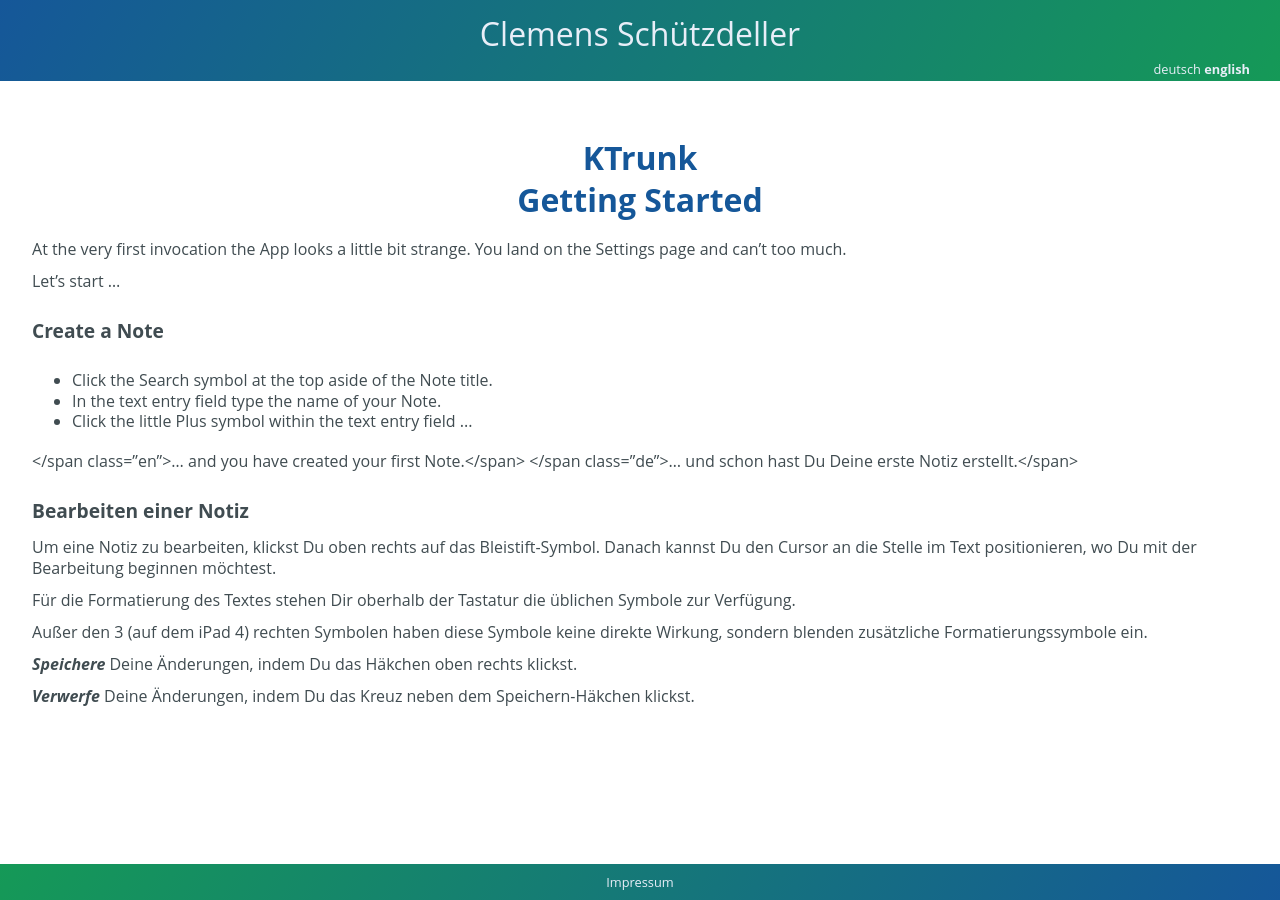
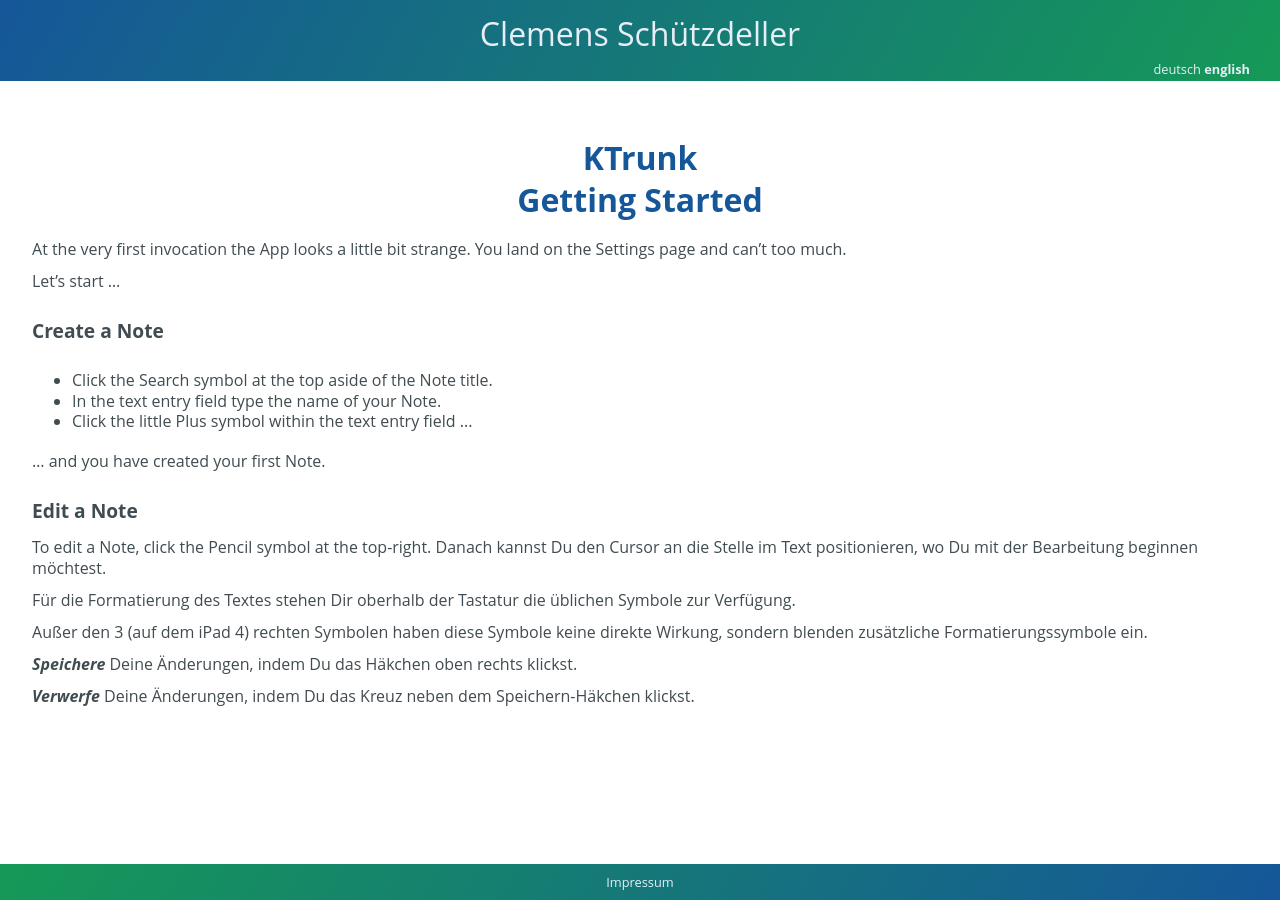
Before and after one commit to cs-LA/home, a Jekyll site: the page built from KTrunk/GettingStarted.md, in a window 1280 px wide. Built offline with Jekyll 4.4.1, drawn with Linux system fonts in a browser that asks for light colours; our own code applies the rules of GitHub Pages for plain Markdown files; some of the changed lines change nothing that is shown.

Commit message:
Update GettingStarted.md

```diff
--- a/KTrunk/GettingStarted.md
+++ b/KTrunk/GettingStarted.md
@@ -8,6 +8,7 @@
 
 <span class="en">Let's start ...</span>
 <span class="de">Aber nun gehts los ...</span>
+
 
 <h4>
   <span class="en">Create a Note</span>
@@ -29,12 +30,26 @@
   </li>
 </ul>
 
-</span class="en">... and you have created your first Note.</span>
-</span class="de">... und schon hast Du Deine erste Notiz erstellt.</span>
+<span class="en">... and you have created your first Note.</span>
+<span class="de">... und schon hast Du Deine erste Notiz erstellt.</span>
 
-<h4>Bearbeiten einer Notiz</h4>
-<p>Um eine Notiz zu bearbeiten, klickst Du oben rechts auf das Bleistift-Symbol. Danach kannst Du den Cursor an die Stelle im Text positionieren, wo Du mit der Bearbeitung beginnen möchtest.</p>
-<p>Für die Formatierung des Textes stehen Dir oberhalb der Tastatur die üblichen Symbole zur Verfügung.</p>
-<p>Außer den 3 (auf dem iPad 4) rechten Symbolen haben diese Symbole keine direkte Wirkung, sondern blenden zusätzliche Formatierungssymbole ein.</p>
-<p><b><i>Speichere</i></b> Deine Änderungen, indem Du das Häkchen oben rechts klickst.</p>
-<p><b><i>Verwerfe</i></b> Deine Änderungen, indem Du das Kreuz neben dem Speichern-Häkchen klickst.</p>
+
+<h4>
+  <span class="en">Edit a Note</span>
+  <span class="de">Bearbeiten einer Notiz</span>
+</h4>
+
+<span class="en">To edit a Note, click the Pencil symbol at the top-right. Danach kannst Du den Cursor an die Stelle im Text positionieren, wo Du mit der Bearbeitung beginnen möchtest.</span>
+<span class="de">Um eine Notiz zu bearbeiten, klickst Du oben rechts auf das Bleistift-Symbol. Danach kannst Du den Cursor an die Stelle im Text positionieren, wo Du mit der Bearbeitung beginnen möchtest.</span>
+
+<span class="en">Für die Formatierung des Textes stehen Dir oberhalb der Tastatur die üblichen Symbole zur Verfügung.</span>
+<span class="de">Für die Formatierung des Textes stehen Dir oberhalb der Tastatur die üblichen Symbole zur Verfügung.</span>
+
+<span class="en">Außer den 3 (auf dem iPad 4) rechten Symbolen haben diese Symbole keine direkte Wirkung, sondern blenden zusätzliche Formatierungssymbole ein.</span>
+<span class="de">Außer den 3 (auf dem iPad 4) rechten Symbolen haben diese Symbole keine direkte Wirkung, sondern blenden zusätzliche Formatierungssymbole ein.</span>
+
+<span class="en"><b><i>Speichere</i></b> Deine Änderungen, indem Du das Häkchen oben rechts klickst.</span>
+<span class="de"><b><i>Speichere</i></b> Deine Änderungen, indem Du das Häkchen oben rechts klickst.</span>
+
+<span class="en"><b><i>Verwerfe</i></b> Deine Änderungen, indem Du das Kreuz neben dem Speichern-Häkchen klickst.</span>
+<span class="de"><b><i>Verwerfe</i></b> Deine Änderungen, indem Du das Kreuz neben dem Speichern-Häkchen klickst.</span>
```
